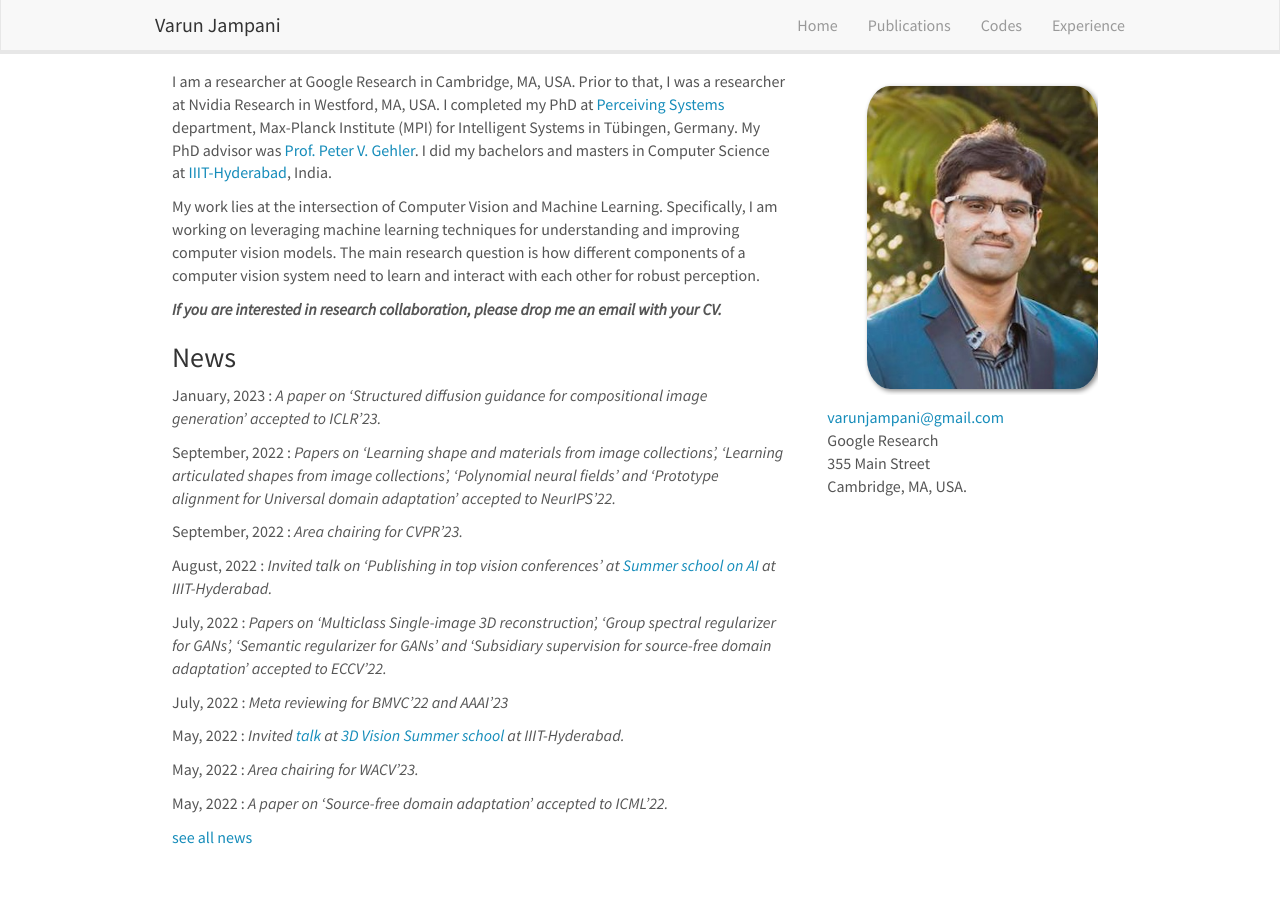
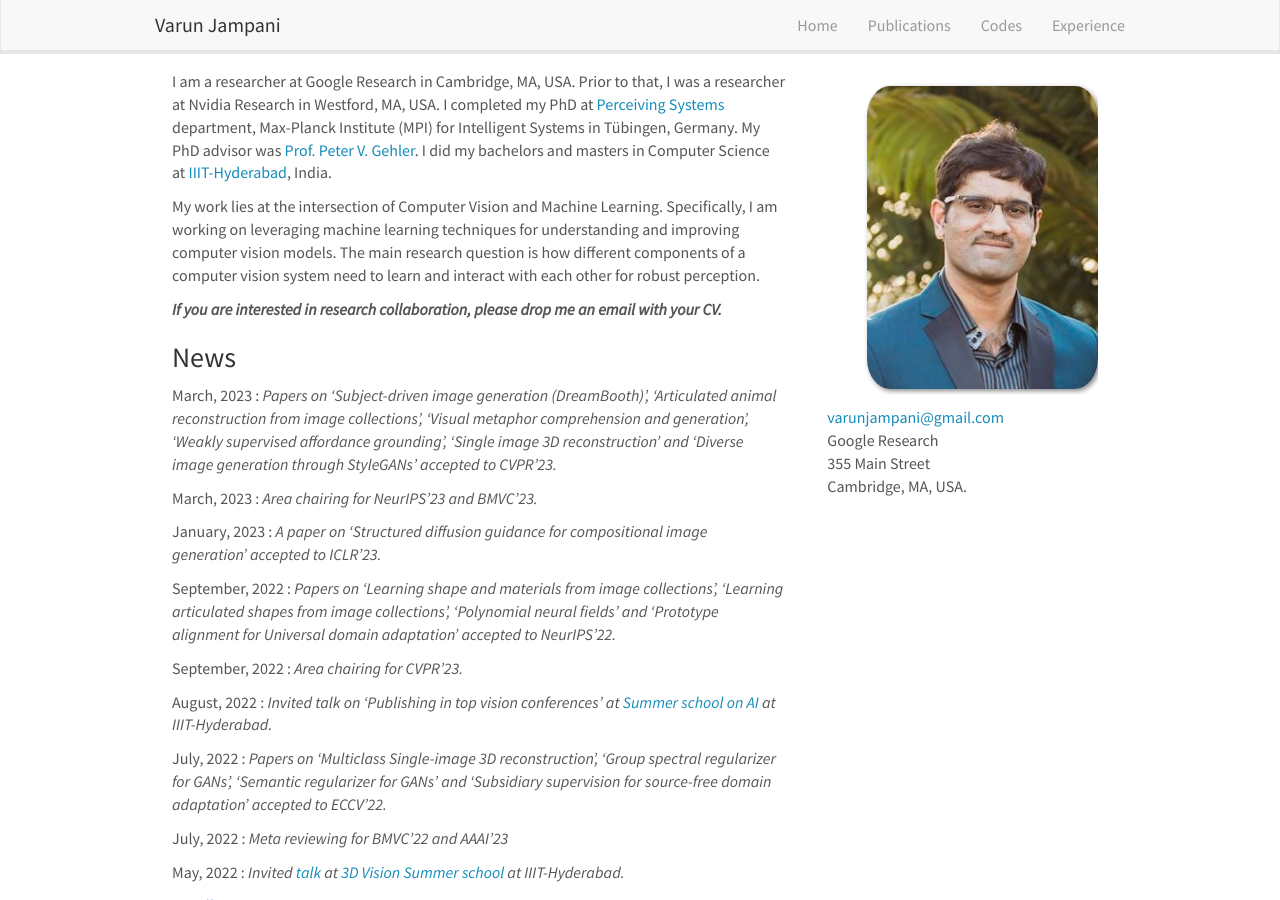
Before and after one commit to varunjampani/varunjampani.github.io, a Jekyll site: the page built from _pages/home.md, in a window 1280 px wide and 900 px high. Built offline with Jekyll 4.4.1, drawn with Linux system fonts in a browser that asks for light colours; nearby versions of some CDN libraries.

Commit message:
Update news.yml

```diff
--- a/_data/news.yml
+++ b/_data/news.yml
@@ -1,3 +1,9 @@
+- date: March, 2023
+  headline: Papers on 'Subject-driven image generation (DreamBooth)', 'Articulated animal reconstruction from image collections', 'Visual metaphor comprehension and generation', 'Weakly supervised affordance grounding', 'Single image 3D reconstruction' and 'Diverse image generation through StyleGANs' accepted to CVPR'23.
+
+- date: March, 2023
+  headline: Area chairing for NeurIPS'23 and BMVC'23.
+
 - date: January, 2023
   headline: A paper on 'Structured diffusion guidance for compositional image generation' accepted to ICLR'23.
 
```
